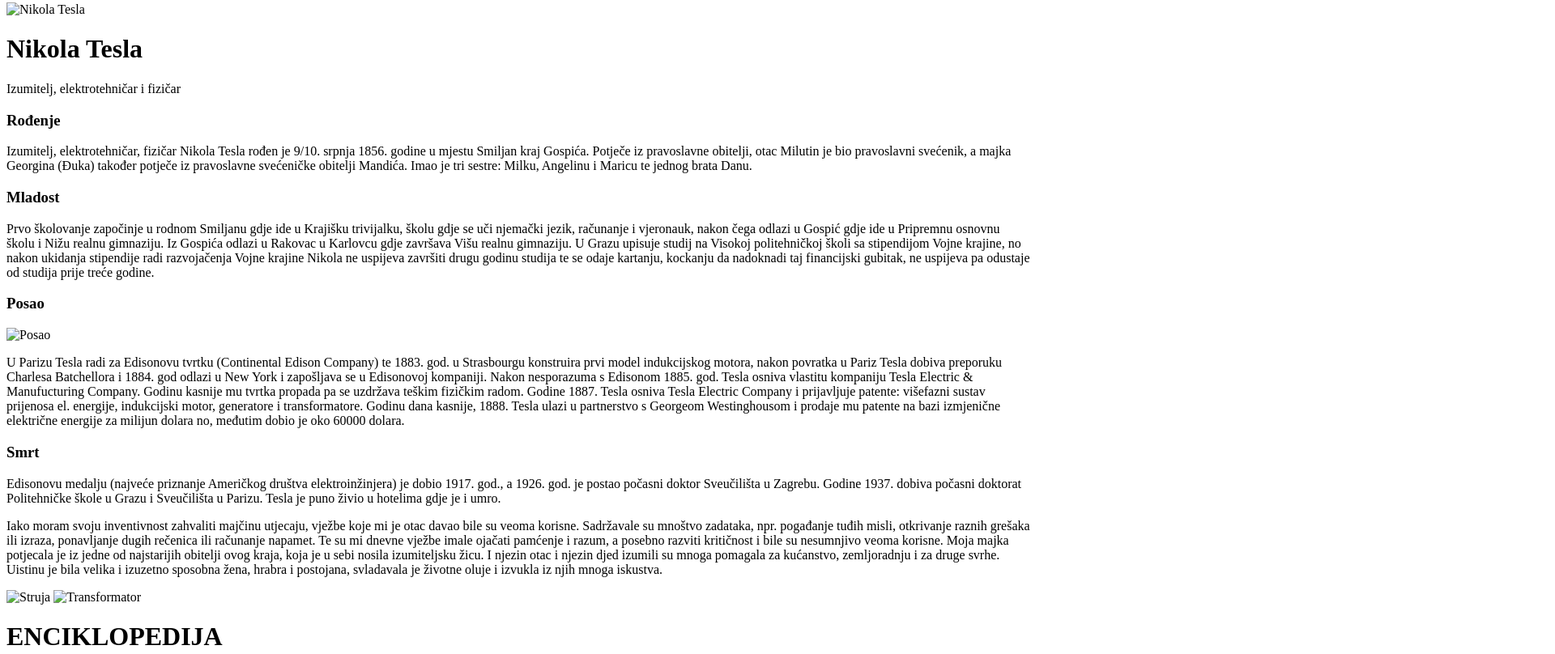
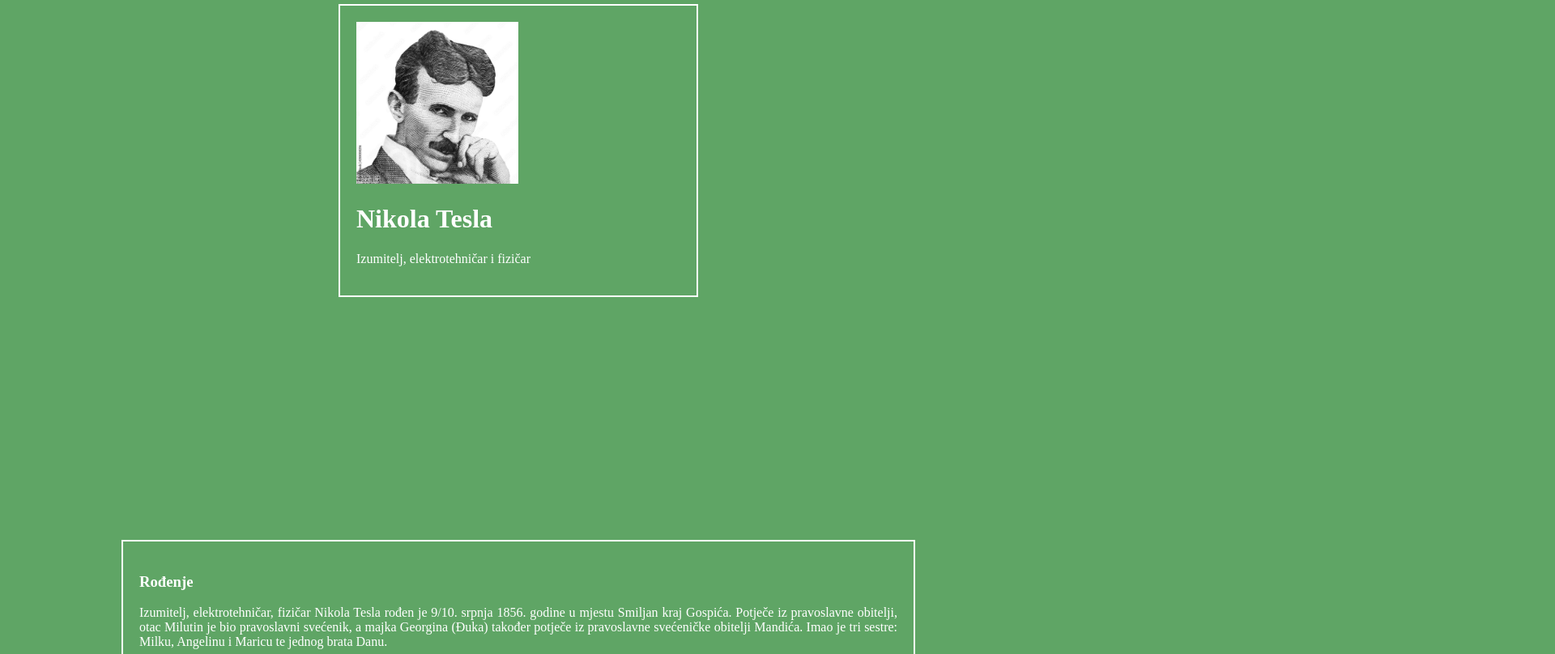
Before and after one commit to LovroLulic/UWT-kralj, a plain HTML site: page index.html in a window 1280 px wide. Shown: the part 5-813 px from the top of the page at 81% size, 1920 px wide, since content can reach past the window. Drawn offline with Linux system fonts and the light colour scheme.

Commit message:
Add files via upload

```diff
--- a/index.html
+++ b/index.html
@@ -4,17 +4,20 @@
     <meta charset="UTF-8">
     <meta name="viewport" content="width=device-width, initial-scale=1.0">
     <link rel="stylesheet" href="style.css">
+
+
+
     <title>UWT5 Priprema</title>
 </head>
 <body>
     <main>
-    <div class="Naslov">
-        <img src="images/Nikola.jpg" alt="Nikola Tesla">
+    <div class="title-container">
+        <img src="images/portrait.jpg" alt="Nikola Tesla">
         <h1>Nikola Tesla</h1>
         <p>Izumitelj, elektrotehničar i fizičar</p>
     </div>
 
-    <div class="Rodenje">
+    <div class="birth-container">
         <h3>Rođenje</h3>
         <p>Izumitelj, elektrotehničar, fizičar Nikola Tesla rođen je 9/10. srpnja 1856. godine u
             mjestu Smiljan kraj Gospića. Potječe iz pravoslavne obitelji, otac Milutin je bio
@@ -23,7 +26,7 @@
             brata Danu. </p>
     </div>
 
-    <div class="Mladost">
+    <div class="youth-container">
         <h3>Mladost</h3>
 
         <p>Prvo školovanje započinje u rodnom Smiljanu gdje ide u Krajišku trivijalku, školu
@@ -37,9 +40,9 @@
     </div>
 
 
-    <div class="Posao">
+    <div class="work-container">
         <h3>Posao</h3>
-        <img src="images/posao.jpg" alt="Posao">
+        <img src="images/work.jpg" alt="Posao">
         <p>U Parizu Tesla radi za Edisonovu tvrtku (Continental Edison Company) te 1883.
             god. u Strasbourgu konstruira prvi model indukcijskog motora, nakon povratka u
             Pariz Tesla dobiva preporuku Charlesa Batchellora i 1884. god odlazi u New York i
@@ -53,7 +56,7 @@
             60000 dolara.</p>
     </div>
 
-    <div clas="Smrt">
+    <div clas="death-container">
         <h3>Smrt</h3>
         <p>Edisonovu medalju (najveće priznanje Američkog društva elektroinžinjera) je
             dobio 1917. god., a 1926. god. je postao počasni doktor Sveučilišta u Zagrebu.
@@ -62,7 +65,7 @@
         </p>
     </div>
 
-    <div class="Citat">
+    <div class="quote-container">
         <p>Iako moram svoju inventivnost zahvaliti majčinu utjecaju, vježbe koje mi je otac
             davao bile su veoma korisne. Sadržavale su mnoštvo zadataka, npr. pogađanje
             tuđih misli, otkrivanje raznih grešaka ili izraza, ponavljanje dugih rečenica ili
@@ -76,8 +79,8 @@
     </div>
 
     <div class="Slike">
-        <img class="struja" src="images/struja.jpg" alt="Struja">
-        <img class="transformator" src="images/transformator.jpeg" alt="Transformator">
+        <img class="struja" src="images/bigimg1.jpg" alt="Struja">
+        <img class="transformator" src="images/bigimg2.jpg" alt="Transformator">
     </div>
 
     <div class="Enciklopedija">
--- a/style.css
+++ b/style.css
@@ -1,3 +1,58 @@
+div{
+    border: 2px solid white;
+    padding: 20px;
+    color:white;
+    margin:10px;
+}
+
+div p{
+    text-align: justify;
+}
+
 body{
+    align-items: center;
+    margin-left: auto;
+    margin-right: auto;
+    max-width: 1000px;
+}
+
+.title-container img{
+    width: 50%;
+    height: auto;
+}
+
+.title-container{
+    margin-left: auto;
+    margin-right: auto;
+    height: auto;
+    margin-bottom: 300px;
+}
+
+
+@media (min-width:800px) {
+    body {
+        background-color: #5FA565;
+    }
+
+    .title-container{
+        width: 40%;
+    }
 
 }
+
+
+@media (max-width: 799px) {
+    body {
+        background-color: #3775E4;
+    }
+
+    .title-container{
+        width: 50%;
+    }
+
+    @media (min-width: 699px) and (max-width: 799px) {
+        body {
+            background-color: #774DF6;
+        }
+    }
+}
```
